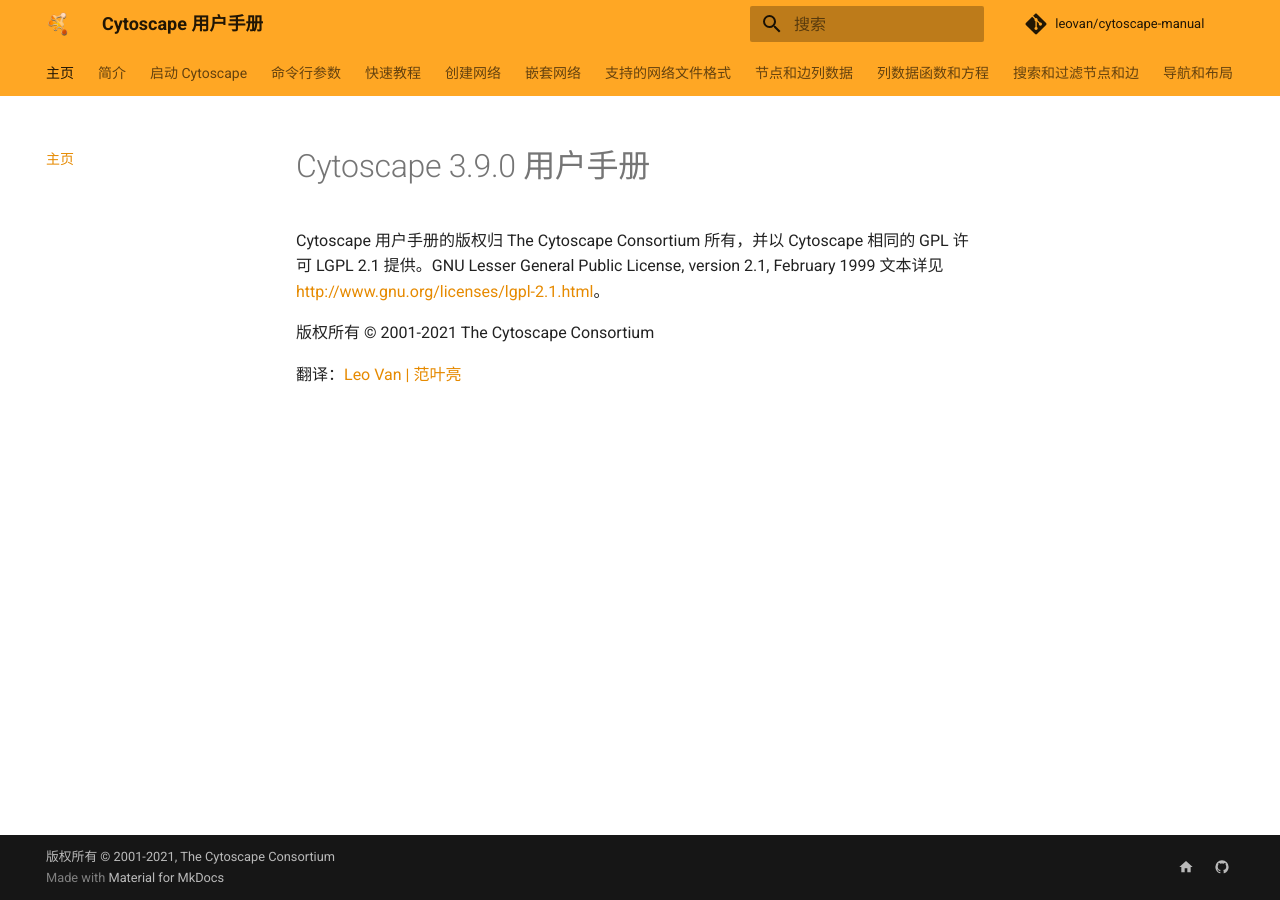
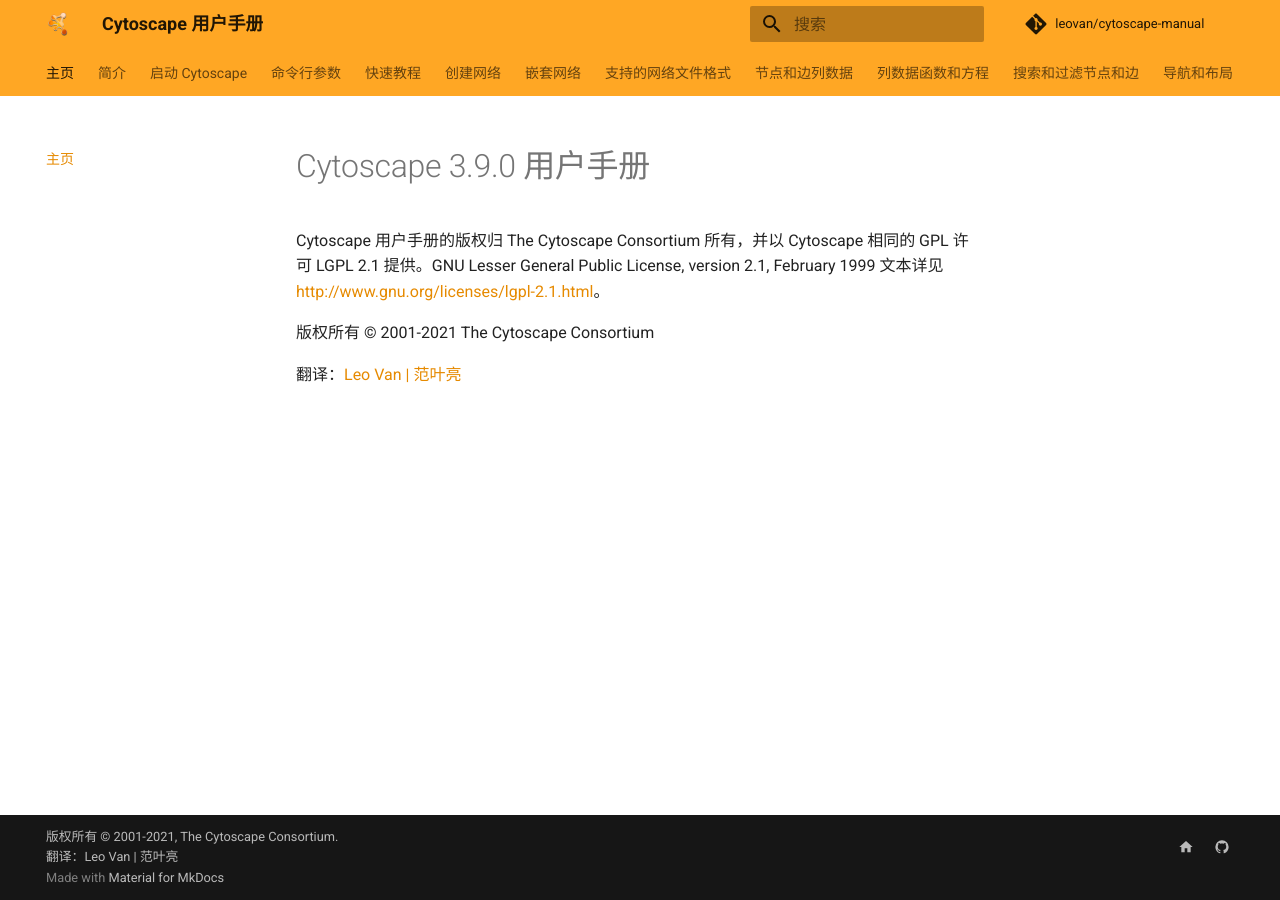
Before and after one commit to leovan/cytoscape-manual, an MkDocs documentation site: the page built from docs/index.md, in a window 1280 px wide. Built offline with MkDocs 1.6.1 and Material for MkDocs 9.7.7, drawn with Linux system fonts in a browser that asks for light colours; comment, search, counter and statistics services are not loaded.

```diff
--- a/mkdocs.yml
+++ b/mkdocs.yml
@@ -10,7 +10,7 @@ repo_url: https://github.com/leovan/cytoscape-manual
 edit_uri: edit/main/docs/
 
 # Copyright
-copyright: 版权所有 &copy; 2001-2021, The Cytoscape Consortium
+copyright: 版权所有 &copy; 2001-2021, The Cytoscape Consortium.<br/>翻译：<a href="https://leovan.me" target="_blank">Leo Van | 范叶亮</a>
 
 # Navigation
 nav:
@@ -116,7 +116,7 @@ markdown_extensions:
   - pymdownx.magiclink:
       repo_url_shorthand: true
       user: leovan
-      repo: cytoscape-manual-zh
+      repo: cytoscape-manual
   - pymdownx.mark
   - pymdownx.smartsymbols
   - pymdownx.superfences:
```
